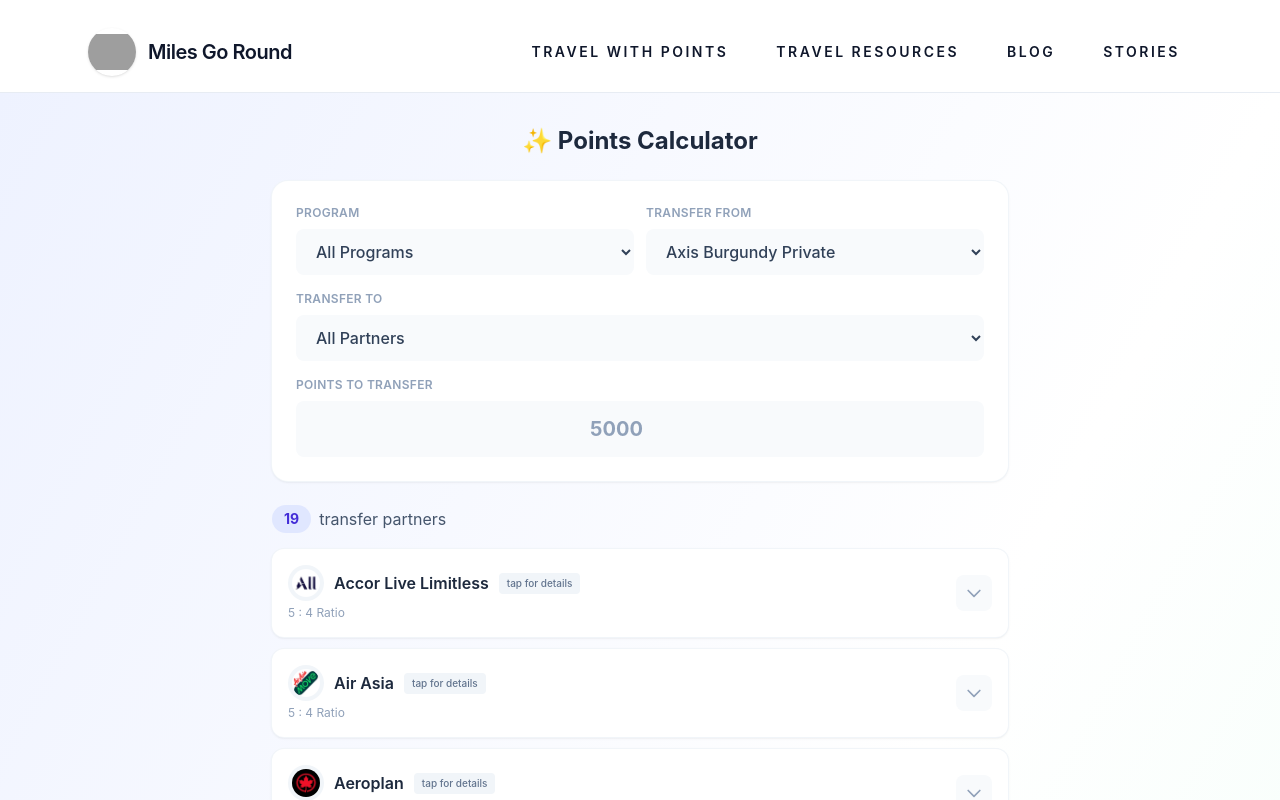
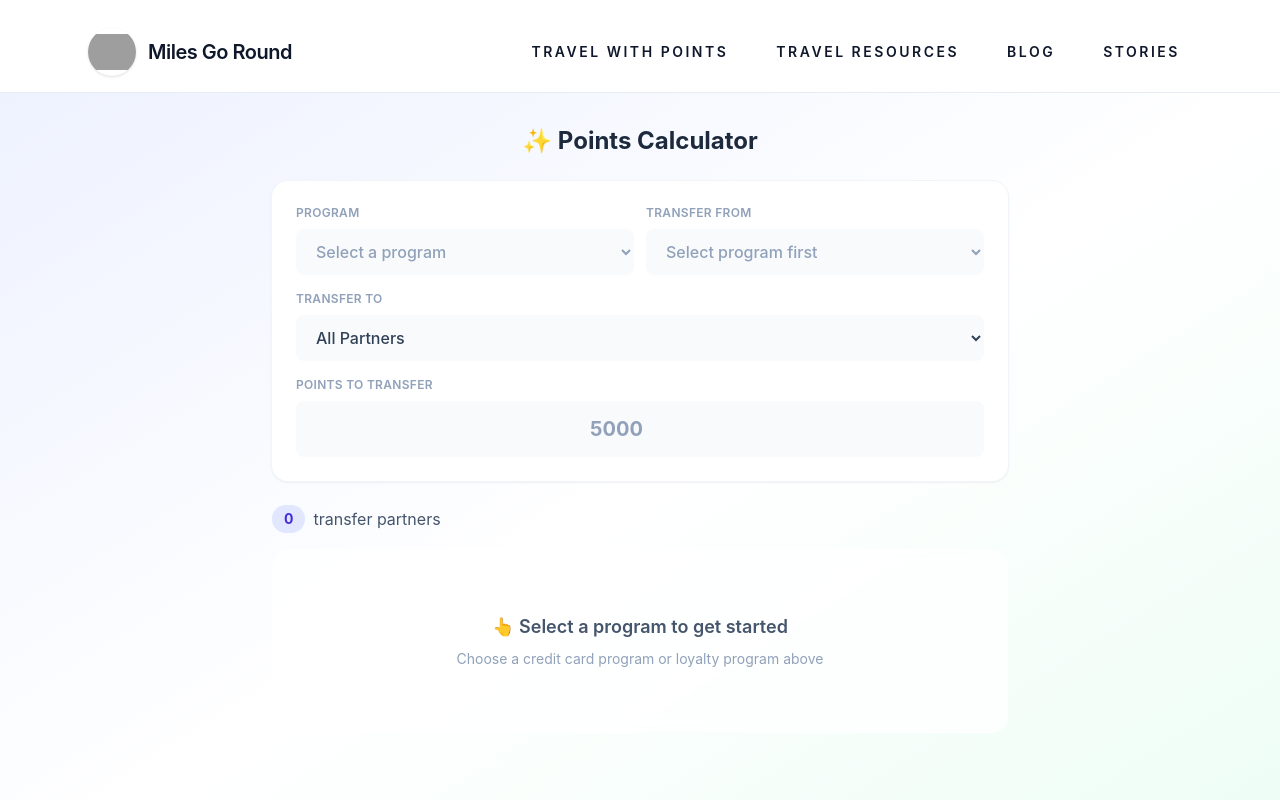
Before and after one commit to bansalmanik/travel-website, a Next.js app: page /pointsconversion in a window 1280 px wide. Shown: the top 800 px of the page. Built offline with nearby package versions, Linux system fonts and the light colour scheme; grey boxes are pictures that could not be loaded.

Commit message:
Update PointsConversionContent.tsx

```diff
--- a/app/pointsconversion/PointsConversionContent.tsx
+++ b/app/pointsconversion/PointsConversionContent.tsx
@@ -6,8 +6,6 @@ import { useMemo, useState } from "react";
 import type { Conversion } from "@/app/pointsconversion/types";
 
 type ConversionByFrom = Record<string, Conversion>;
-
-const ALL_PROGRAMS_OPTION = "All Programs";
 
 const getProgramName = (conversion: Conversion) =>
   conversion.program ?? "Other";
@@ -148,8 +146,8 @@ type PointsConversionContentProps = {
 };
 
 export default function PointsConversionContent({ conversions }: PointsConversionContentProps) {
-  const [selectedProgramName, setSelectedProgramName] = useState<string>(ALL_PROGRAMS_OPTION);
-  const [selectedFrom, setSelectedFrom] = useState(conversions[0]?.from ?? "");
+  const [selectedProgramName, setSelectedProgramName] = useState<string>("");
+  const [selectedFrom, setSelectedFrom] = useState<string>("");
   const [selectedTo, setSelectedTo] = useState<string>("");
   const [transferPoints, setTransferPoints] = useState<string>("");
   const [expandedRow, setExpandedRow] = useState<string | null>(null);
@@ -165,12 +163,12 @@ export default function PointsConversionContent({ conversions }: PointsConversio
     const uniquePrograms = Array.from(
       new Set(conversions.map((conversion) => getProgramName(conversion)))
     ).sort((a, b) => a.localeCompare(b));
-    return [ALL_PROGRAMS_OPTION, ...uniquePrograms];
+    return uniquePrograms;
   }, [conversions]);
 
   const filteredConversions = useMemo(() => {
-    if (!selectedProgramName || selectedProgramName === ALL_PROGRAMS_OPTION) {
-      return conversions;
+    if (!selectedProgramName) {
+      return [];
     }
     return conversions.filter(
       (conversion) => getProgramName(conversion) === selectedProgramName
@@ -187,8 +185,9 @@ export default function PointsConversionContent({ conversions }: PointsConversio
 
   const normalizedSelectedFrom = useMemo(() => {
     if (fromOptions.length === 0) return "";
+    if (fromOptions.length === 1) return fromOptions[0];
     if (selectedFrom && fromOptions.includes(selectedFrom)) return selectedFrom;
-    return fromOptions[0];
+    return "";
   }, [fromOptions, selectedFrom]);
 
   const selectedConversion = useMemo(() => {
@@ -255,14 +254,8 @@ export default function PointsConversionContent({ conversions }: PointsConversio
   const handleProgramChange = (event: ChangeEvent<HTMLSelectElement>) => {
     const newProgram = event.target.value;
     setSelectedProgramName(newProgram);
-    const nextConversions =
-      !newProgram || newProgram === ALL_PROGRAMS_OPTION
-        ? conversions
-        : conversions.filter((conversion) => getProgramName(conversion) === newProgram);
-    const nextFromOption = nextConversions
-      .map((conversion) => conversion.from)
-      .sort((a, b) => a.localeCompare(b))[0];
-    setSelectedFrom(nextFromOption ?? "");
+    setSelectedFrom("");
+    setSelectedTo("");
   };
 
   const handleFromChange = (event: ChangeEvent<HTMLSelectElement>) => {
@@ -295,7 +288,7 @@ export default function PointsConversionContent({ conversions }: PointsConversio
             <div className="flex-1">
               <p className="mb-2 text-xs font-semibold uppercase tracking-wide text-slate-400">Program</p>
               <div className="relative">
-                {selectedProgramName && selectedProgramName !== ALL_PROGRAMS_OPTION && PROGRAM_LOGOS[selectedProgramName] && (
+                {selectedProgramName && PROGRAM_LOGOS[selectedProgramName] && (
                   <div className="pointer-events-none absolute left-3 top-1/2 z-10 flex h-7 w-7 -translate-y-1/2 items-center justify-center rounded-full bg-white">
                     <img
                       src={PROGRAM_LOGOS[selectedProgramName]}
@@ -307,10 +300,11 @@ export default function PointsConversionContent({ conversions }: PointsConversio
                 <select
                   value={selectedProgramName}
                   onChange={handleProgramChange}
-                  className={`w-full cursor-pointer rounded-lg bg-slate-50 py-3 text-base font-medium text-slate-700 transition hover:bg-indigo-50 focus:outline-none focus:ring-2 focus:ring-indigo-500 ${
-                    selectedProgramName && selectedProgramName !== ALL_PROGRAMS_OPTION && PROGRAM_LOGOS[selectedProgramName] ? 'pl-12 pr-4' : 'px-4'
-                  }`}
+                  className={`w-full cursor-pointer rounded-lg bg-slate-50 py-3 text-base font-medium transition hover:bg-indigo-50 focus:outline-none focus:ring-2 focus:ring-indigo-500 ${
+                    selectedProgramName && PROGRAM_LOGOS[selectedProgramName] ? 'pl-12 pr-4' : 'px-4'
+                  } ${!selectedProgramName ? 'text-slate-400' : 'text-slate-700'}`}
                 >
+                  <option value="">Select a program</option>
                   {programOptions.map((option) => (
                     <option key={option} value={option}>{option}</option>
                   ))}
@@ -323,15 +317,24 @@ export default function PointsConversionContent({ conversions }: PointsConversio
               <select
                 value={normalizedSelectedFrom}
                 onChange={handleFromChange}
-                className="w-full cursor-pointer rounded-lg bg-slate-50 px-4 py-3 text-base font-medium text-slate-700 transition hover:bg-indigo-50 focus:outline-none focus:ring-2 focus:ring-indigo-500"
-                disabled={fromOptions.length === 0}
+                className={`w-full rounded-lg bg-slate-50 px-4 py-3 text-base font-medium transition focus:outline-none focus:ring-2 focus:ring-indigo-500 ${
+                  !selectedProgramName || fromOptions.length === 0 ? 'cursor-not-allowed text-slate-400' : 'cursor-pointer text-slate-700 hover:bg-indigo-50'
+                }`}
+                disabled={!selectedProgramName || fromOptions.length === 0}
               >
-                {fromOptions.length === 0 ? (
-                  <option value="" disabled>No cards</option>
+                {!selectedProgramName ? (
+                  <option value="">Select program first</option>
+                ) : fromOptions.length === 0 ? (
+                  <option value="">No cards available</option>
+                ) : fromOptions.length === 1 ? (
+                  <option value={fromOptions[0]}>{fromOptions[0]}</option>
                 ) : (
-                  fromOptions.map((option) => (
-                    <option key={option} value={option}>{option}</option>
-                  ))
+                  <>
+                    <option value="">Select card</option>
+                    {fromOptions.map((option) => (
+                      <option key={option} value={option}>{option}</option>
+                    ))}
+                  </>
                 )}
               </select>
             </div>
@@ -403,7 +406,12 @@ export default function PointsConversionContent({ conversions }: PointsConversio
         </div>
 
         {/* Results List - Single Column */}
-        {filteredPartnerRows.length === 0 ? (
+        {!selectedProgramName ? (
+          <div className="rounded-2xl bg-white/70 py-16 text-center backdrop-blur">
+            <p className="text-lg font-semibold text-slate-600 mb-2">👆 Select a program to get started</p>
+            <p className="text-sm text-slate-400">Choose a credit card program or loyalty program above</p>
+          </div>
+        ) : filteredPartnerRows.length === 0 ? (
           <div className="rounded-2xl bg-white/70 py-16 text-center backdrop-blur">
             <p className="text-base text-slate-400">No partners available</p>
           </div>
```
